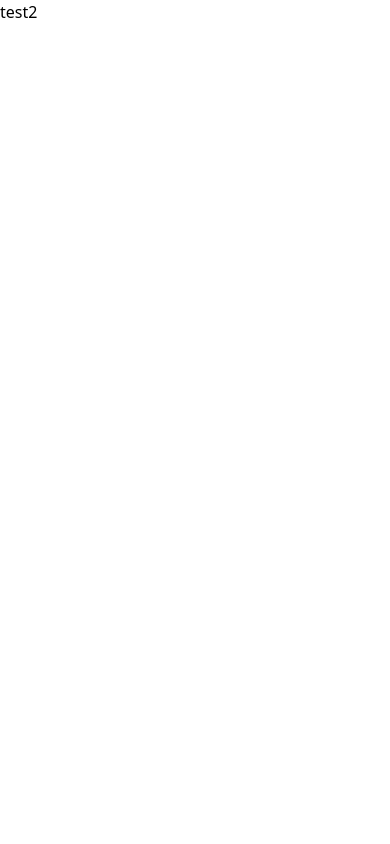
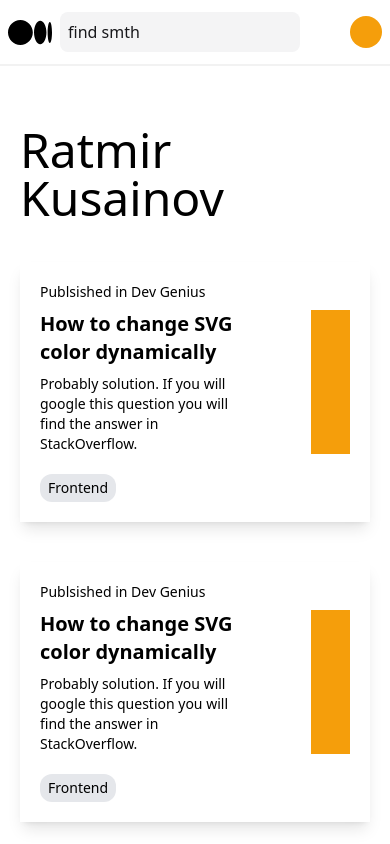
Before and after one commit to kusainovv/medium, a React app: page /articles in a window 390 px wide. Shown: the top 844 px of the page. Built offline with nearby package versions, Linux system fonts and the light colour scheme; a web font is replaced by a local one.

Commit message:
add atoms for articles layout page and complete base layout with breakpoints --feature --refactoring --styling

```diff
--- /dev/null
+++ b/public/img/LogotypeShort.tsx
@@ -0,0 +1,10 @@
+import React from 'react';
+
+export const LogotypeShort = () => <svg viewBox='0 0 1043.63 592.71' width={'44px'} height={'25px'}>
+	<g data-name='Layer 2'>
+		<g data-name='Layer 1'>
+			<path d='M588.67 296.36c0 163.67-131.78 296.35-294.33 296.35S0 460 0 296.36 131.78 0 294.34 0s294.33 132.69 294.33 296.36M911.56 296.36c0 154.06-65.89 279-147.17 279s-147.17-124.94-147.17-279 65.88-279 147.16-279 147.17 124.9 147.17 279M1043.63 296.36c0 138-23.17 249.94-51.76 249.94s-51.75-111.91-51.75-249.94 23.17-249.94 51.75-249.94 51.76 111.9 51.76 249.94'>
+			</path>
+		</g>
+	</g>
+</svg>;
--- /dev/null
+++ b/src/app/features/components/Articles/atom/ArticleItem.tsx
@@ -0,0 +1,52 @@
+import React from 'react';
+
+export const ArticleItem = () => <div className={`
+        mt-10
+        mb-10
+        p-5
+        rounded-4xl
+        shadow-lg
+        cursor-pointer
+    `}>
+	<div>
+		<p className={`
+            text-sm
+            mb-2
+        `}>Publsished in Dev Genius</p>
+		<div className={`
+            flex
+        `}>
+			<div>
+				<p className={`
+                    font-bold
+                    text-xl
+                    mb-2
+                `}>How to change SVG color dynamically</p>
+				<p className={`
+                    text-sm
+                `}>
+                    Probably solution. If you will google this question you will find the answer in StackOverflow.
+				</p>
+			</div>
+			<div className={`
+                w-[112px]
+                ml-[60px]
+              bg-amber-500
+            `}></div>
+		</div>
+
+		<div className={`
+            mt-5
+            pr-2
+            pt-1
+            pb-1
+            pl-2
+            w-fit
+            text-sm
+            rounded-xl
+            bg-gray-200
+        `}>
+			<p>Frontend</p>
+		</div>
+	</div>
+</div>;
--- /dev/null
+++ b/src/app/features/components/Articles/atom/ArticlesHeader.tsx
@@ -0,0 +1,52 @@
+import React from 'react';
+import {LogotypeShort} from '../../../../../../public/img/LogotypeShort';
+
+export const ArticlesHeader = () => <header className={`
+    p-3
+    pr-10
+    pl-10
+    flex
+    justify-between
+    items-center
+    border-b-2
+    border-black/5
+
+    max-s:pr-2
+    max-s:pl-2
+`}>
+	<div className={`
+        flex
+        justify-between
+        items-center
+
+        max-s:justify-start
+        max-s:w-full
+    `}>
+		<LogotypeShort />
+		<input type={'text'} placeholder={'find smth'} className={`
+            ml-5
+            p-2
+            max-w-[240px]
+            rounded-lg
+            box-border
+            cursor-pointer
+            transition-colors
+            outline-none
+            bg-zinc-100
+            focus:text-black
+            focus:ring-1
+            placeholder:text-zinc-900
+            max-s:ml-2
+            max-s:w-full
+        `} />
+	</div>
+
+	<div>
+		<div className={`
+            w-[32px]
+            h-[32px]
+            bg-amber-500
+            rounded-full
+        `}></div>
+	</div>
+</header>;
--- /dev/null
+++ b/src/app/features/components/Articles/atom/grid/ArticleProfile.tsx
@@ -0,0 +1,21 @@
+import React from 'react';
+
+export const ArticleProfile = () => <div className={`
+    ml-5
+    max-m:hidden
+`}>
+	<div className={`
+        w-[88px]
+        h-[88px]
+        mb-2
+        rounded-full
+        bg-amber-500
+    `}></div>
+	<h4 className={`
+        text-base
+    `}>Ratmir Kusainov</h4>
+	<p className={`
+        text-sm
+        underline
+    `}>Edit profile</p>
+</div>;
--- /dev/null
+++ b/src/app/features/components/Articles/atom/grid/ArticlesGrid.tsx
@@ -0,0 +1,33 @@
+import React from 'react';
+import {ArticleItem} from '../ArticleItem';
+import {ArticleProfile} from './ArticleProfile';
+
+export const ArticlesGrid = () => <div className={`
+    mt-10
+    grid
+    grid-cols-[80%_20%]
+    w-fit
+    ml-auto
+    mr-auto
+    max-m:grid-cols-1
+`}>
+	<div className={`
+        p-5
+    `}>
+		<h1 className={`
+            text-5xl
+        `}>Ratmir Kusainov</h1>
+
+		<div className={`
+            mt-10
+        `}>
+			{
+				[1, 2, 3, 4, 5].map(value => <React.Fragment key={value}>
+					<ArticleItem />
+				</React.Fragment>)
+			}
+		</div>
+	</div>
+
+	<ArticleProfile />
+</div>;
--- /dev/null
+++ b/src/app/features/components/Articles/index.tsx
@@ -0,0 +1,8 @@
+import React from 'react';
+import {ArticlesHeader} from './atom/ArticlesHeader';
+import {ArticlesGrid} from './atom/grid/ArticlesGrid';
+
+export const Articles = () => <></>;
+
+Articles.Header = ArticlesHeader;
+Articles.ArticlesGrid = ArticlesGrid;
--- a/src/app/features/ui/articles/index.tsx
+++ b/src/app/features/ui/articles/index.tsx
@@ -1,7 +1,7 @@
 import React from 'react';
+import {Articles} from '../../components/Articles';
 
-export const Articles = () => (
-	<div>
-		<h1>test2</h1>
-	</div>
-);
+export const ArticlesInterface = () => <>
+	<Articles.Header />
+	<Articles.ArticlesGrid />
+</>;
--- a/src/app/pages/articles.tsx
+++ b/src/app/pages/articles.tsx
@@ -1,4 +1,4 @@
-import React from "react"
-import { Articles } from "../features/ui/articles"
+import React from 'react';
+import {ArticlesInterface} from '../features/ui/articles';
 
-export const ArticlesPage = () => <Articles />
+export const ArticlesPage = () => <ArticlesInterface />;
--- a/tailwind.config.cjs
+++ b/tailwind.config.cjs
@@ -1,13 +1,13 @@
-const defaultTheme = require("tailwindcss/defaultTheme")
+const defaultTheme = require('tailwindcss/defaultTheme');
 
 module.exports = {
-    purge: ["./src/index.tsx", "./src/app/**/*.tsx"],
+	purge: ['./src/index.tsx', './src/app/**/*.tsx'],
 	theme: {
 		screens: {
 			...defaultTheme.screens,
-            m: "600px",
-            s: "480px",
-            xs: "320px",
+			m: '810px',
+			s: '480px',
+			xs: '320px',
 		},
 
 		extend: {
@@ -20,4 +20,4 @@ module.exports = {
 
 		backgroundImage: {},
 	},
-}
+};
--- a/webpack.config.cjs
+++ b/webpack.config.cjs
@@ -15,6 +15,7 @@ module.exports = {
 
 	devServer: {
 		static: './dist',
+		historyApiFallback: true,
 	},
 
 	resolve: {
```
Also changed, not shown: public/img/Logotype.tsx (+8 -8 lines), src/app/features/ui/blocks/Header.tsx (+5 -5 lines). Lines whose indentation alone changed are shown as unchanged.
